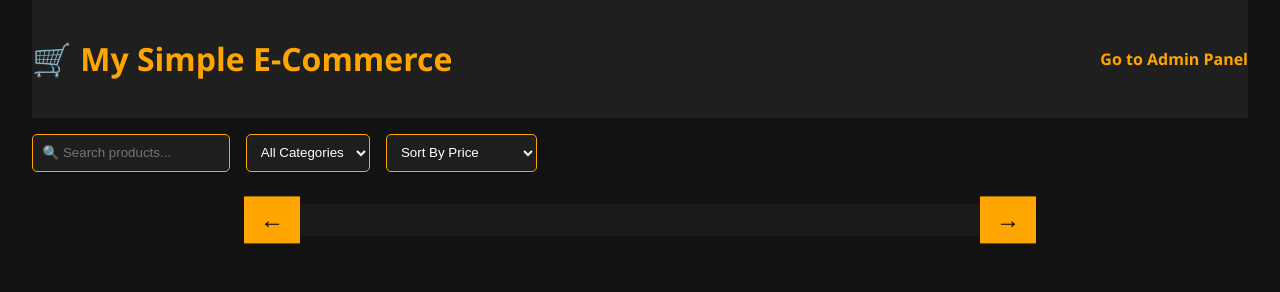
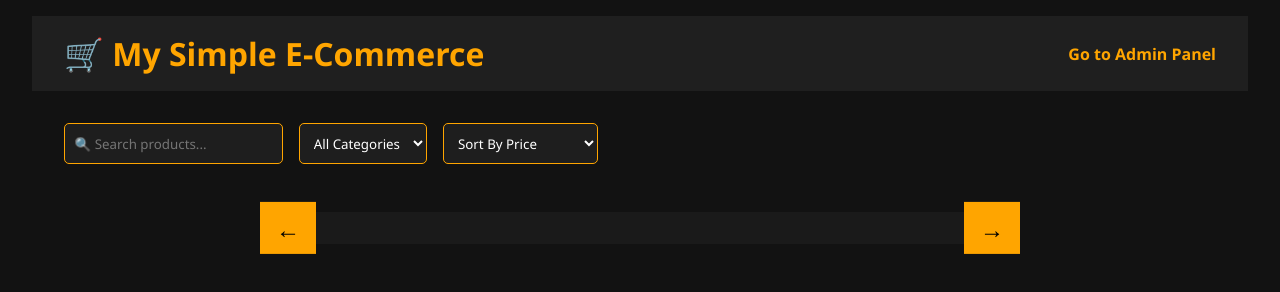
Before and after one commit to NourAlf/task7_ecommerce, a plain HTML site: page index.html in a window 1280 px wide. Drawn offline with Linux system fonts and the light colour scheme.

Commit message:
latest version

```diff
--- a/assets/admin.js
+++ b/assets/admin.js
@@ -47,13 +47,12 @@ function deleteProduct(index) {
 form.addEventListener("submit", e => {
   e.preventDefault();
 
-  // اجلب القيم من الحقول، لاحظ أن فئة المنتج الآن من select
+
   const name = document.getElementById("product-name").value.trim();
   const price = parseFloat(document.getElementById("product-price").value);
   const category = document.getElementById("product-category").value;
   const image = document.getElementById("product-image").value.trim();
 
-  // تحقق من صحة البيانات (مثلاً، لا تسمح بالقيمة الفارغة في الفئة)
   if (!category) {
     alert("يرجى اختيار فئة المنتج.");
     return;
@@ -64,7 +63,7 @@ form.addEventListener("submit", e => {
   renderAdminTable();
   form.reset();
 
-  // إعادة تعيين الخيار الافتراضي لقائمة الفئات
+
   document.getElementById("product-category").value = "";
 });
 
--- a/assets/script.js
+++ b/assets/script.js
@@ -1,12 +1,13 @@
 let products = JSON.parse(localStorage.getItem("products")) || [];
-
-
 const container = document.getElementById("product-container");
 const search = document.getElementById("search");
 const categoryFilter = document.getElementById("category-filter");
 const sortSelect = document.getElementById("sort");
+let scrollIndex = 0;
+const cardWidth = 240;
+const visibleCards = 3;
 
-// عرض المنتجات حسب الفلترة والبحث والترتيب
+
 function renderProducts() {
   let filtered = [...products];
 
@@ -35,19 +36,6 @@ function renderProducts() {
     container.appendChild(card);
   });
 }
-let scrollIndex = 0;
-const cardWidth = 240;
-const visibleCards = 3; // عرض الكرت + التباعد
-
-/*function scrollSlider(direction) {
-  scrollIndex += direction;
-
-  const maxIndex = Math.max(0, products.length - 3); // لأن نعرض 3 فقط
-  scrollIndex = Math.min(Math.max(0, scrollIndex), maxIndex);
-
-  const newScroll = scrollIndex * cardWidth;
-  container.scrollTo({ left: newScroll, behavior: "smooth" });}*/
-
 
 
 function scrollSlider(direction) {
@@ -62,9 +50,6 @@ function scrollSlider(direction) {
   container.style.transform = `translateX(${newTransform}px)`;
 }
 
-
-
-// إنشاء قائمة الفئات من المنتجات الموجودة
 function populateCategories() {
   const categories = new Set(products.map(p => p.category));
   categoryFilter.innerHTML = '<option value="all">All Categories</option>';
@@ -76,9 +61,10 @@ function populateCategories() {
   });
 }
 
-// تحديث العرض عند التفاعل
-[search, categoryFilter, sortSelect].forEach(el => el.addEventListener("input", renderProducts));
+[search, categoryFilter, sortSelect].forEach(el =>
+  el.addEventListener("input", renderProducts));
 
-// تشغيل أولي
-populateCategories();
+
+
+  populateCategories();
 renderProducts();
--- a/assets/style.css
+++ b/assets/style.css
@@ -1,13 +1,20 @@
-body {
+* {
+  margin: 0;
+  padding: 0;
+  box-sizing: border-box;
+  font-family: "Segoe UI", sans-serif;
+}
+
+
+html ,header, .filters, .slider-wrapper, .admin-section {
   background-color: #121212;
   color: #f5f5f5;
-  font-family: "Segoe UI", sans-serif;
-  margin: 0;
-  padding: 0 2rem;
+  padding: 1rem 2rem;
 }
+
+/* باقي التنسيقات كما هي: */
 header {
   background: #1f1f1f;
-  padding: 1rem 0;
   display: flex;
   justify-content: space-between;
   align-items: center;
@@ -20,6 +27,7 @@ header nav a {
   text-decoration: none;
   font-weight: bold;
 }
+
 .filters,
 .admin-section form {
   margin: 1rem 0;
@@ -27,22 +35,10 @@ header nav a {
   gap: 1rem;
   flex-wrap: wrap;
 }
+
 .filters input,
 .filters select,
-form input {
-  padding: 0.6rem;
-  border: 1px solid orange;
-  background: #1e1e1e;
-  color: white;
-  border-radius: 5px;
-}
-.product-grid {
-  display: flex;
-  flex-wrap: wrap;
-  gap: 1rem;
-  justify-content: center;
-}
-
+form input,
 form select {
   padding: 0.6rem;
   border: 1px solid orange;
@@ -52,24 +48,23 @@ form select {
   font-family: inherit;
 }
 
-/*.product-card {
-      width: 200px;
-      background: #2b2b2b;
-      border: 1px solid orange;
-      border-radius: 10px;
-      padding: 1rem;
-      text-align: center;
-      color: white;
-    }*/
+.product-grid {
+  display: flex;
+  flex-wrap: wrap;
+  gap: 1rem;
+  justify-content: center;
+}
 
-
-
-
-.product-card img {
-  width: 100%;
-  height: 150px;
-  object-fit: cover;
-  border-radius: 8px;
+.visually-hidden {
+  position: absolute;
+  width: 1px;
+  height: 1px;
+  margin: -1px;
+  padding: 0;
+  overflow: hidden;
+  clip: rect(0 0 0 0);
+  white-space: nowrap;
+  border: 0;
 }
 
 .slider-wrapper {
@@ -105,6 +100,13 @@ form select {
   box-shadow: 0 4px 8px rgba(0, 0, 0, 0.3);
 }
 
+.product-card img {
+  width: 100%;
+  height: 150px;
+  object-fit: cover;
+  border-radius: 8px;
+}
+
 .slider-nav {
   position: absolute;
   top: 50%;
@@ -117,25 +119,26 @@ form select {
   color: black;
   z-index: 10;
 }
-.slider-nav.left { left: -20px; }
-.slider-nav.right { right: -20px; }
-
+.slider-nav.left {
+  left: -20px;
+}
+.slider-nav.right {
+  right: -20px;
+}
 
 table {
   width: 100%;
   border-collapse: collapse;
   margin-top: 1rem;
 }
-table,
-th,
-td {
+table, th, td {
   border: 1px solid orange;
 }
-th,
-td {
+th, td {
   padding: 0.6rem;
   text-align: left;
 }
+
 .btn {
   padding: 0.4rem 0.8rem;
   border-radius: 4px;
--- a/index.html
+++ b/index.html
@@ -3,22 +3,9 @@
 <head>
   <meta charset="UTF-8" />
   <meta name="viewport" content="width=device-width, initial-scale=1.0"/>
-  <title>Store - Home</title>
+  <title>ُُُE-commerce</title>
   <link rel="stylesheet" href="assets/style.css" />
-  <style>
-    /* تحسين الوصولية للعناصر المخفية بصريًا ولكن قابلة للقراءة من قارئ الشاشة */
-    .visually-hidden {
-      position: absolute;
-      width: 1px;
-      height: 1px;
-      margin: -1px;
-      padding: 0;
-      overflow: hidden;
-      clip: rect(0 0 0 0);
-      white-space: nowrap;
-      border: 0;
-    }
-  </style>
+
 </head>
 <body>
   <header>
@@ -47,6 +34,7 @@
       <option value="all">All Categories</option>
     </select>
 
+
     <label for="sort" class="visually-hidden">Sort by price</label>
     <select
       id="sort"
@@ -69,8 +57,6 @@
   <button class="slider-nav right" onclick="scrollSlider(1)">&#8594;</button>
 </div>
 
-
-
   <script src="assets/script.js"></script>
 </body>
 </html>
```
Also changed, not shown: admin.html (+0 -2 lines).
